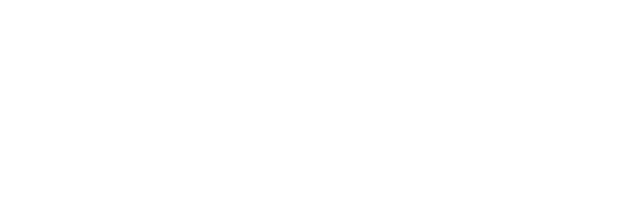
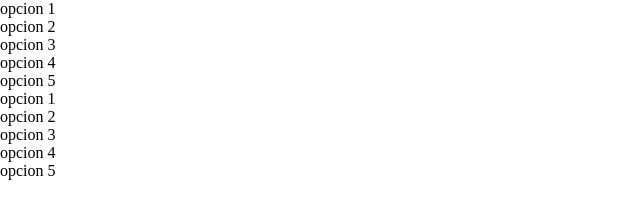
Before and after one commit to LuFeGoRO/flex_box_y_ben, a plain HTML site: page index.html in a window 1280 px wide. Shown: the whole page, without its empty margins (0-640 px from the left). Drawn offline with Linux system fonts and the light colour scheme.

Commit message:
barra de navegacion

```diff
--- a/index.html
+++ b/index.html
@@ -1,12 +1,38 @@
 <!DOCTYPE html>
 <html lang="es">
+
 <head>
     <meta charset="UTF-8">
     <meta name="viewport" content="width=device-width, initial-scale=1.0">
     <title>FLEX BOX Y BEMS</title>
     <link rel="stylesheet" href="style.css">
 </head>
+
 <body>
+    <main>
+        <div class="barra_de_navegacion">
+            <nav class="menu-horizontal">
+                <ul class="menu-horizontal__lista">
+                    <li>opcion 1</li>
+                    <li>opcion 2</li>
+                    <li>opcion 3</li>
+                    <li>opcion 4</li>
+                    <li>opcion 5</li>
+                </ul>
+            </nav>
+             <nav class="menu-vertical">
+                <ul class="menu-vertical__lista">
+                    <li>opcion 1</li>
+                    <li>opcion 2</li>
+                    <li>opcion 3</li>
+                    <li>opcion 4</li>
+                    <li>opcion 5</li>
+                </ul>
+            </nav>
 
+
+        </div>
+    </main>
 </body>
+
 </html>
--- a/style.css
+++ b/style.css
@@ -0,0 +1,10 @@
+*{
+    margin: 0;
+    padding: 0;
+    box-sizing: border-box;
+}
+main{
+    display: flex;
+    width: 100%;
+    height: 100%;
+}
```
